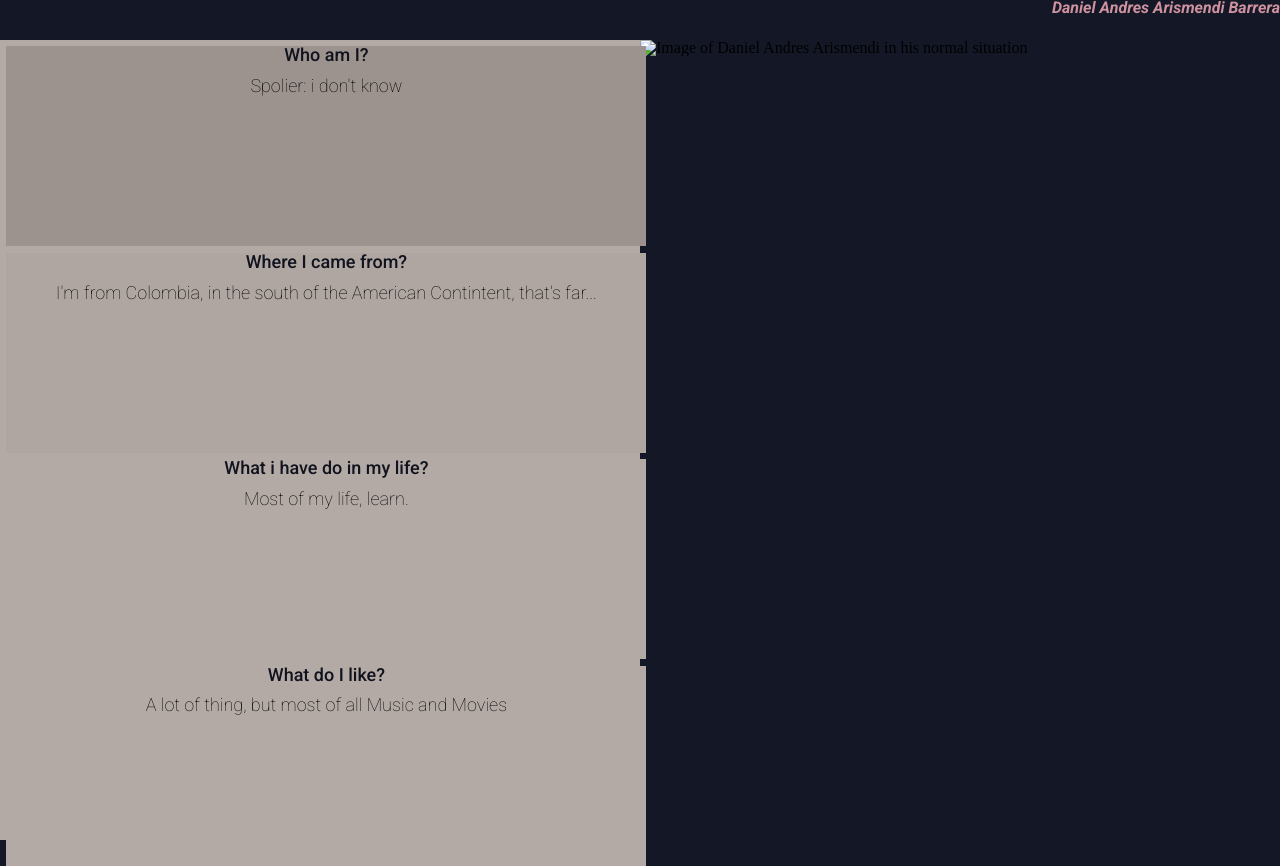
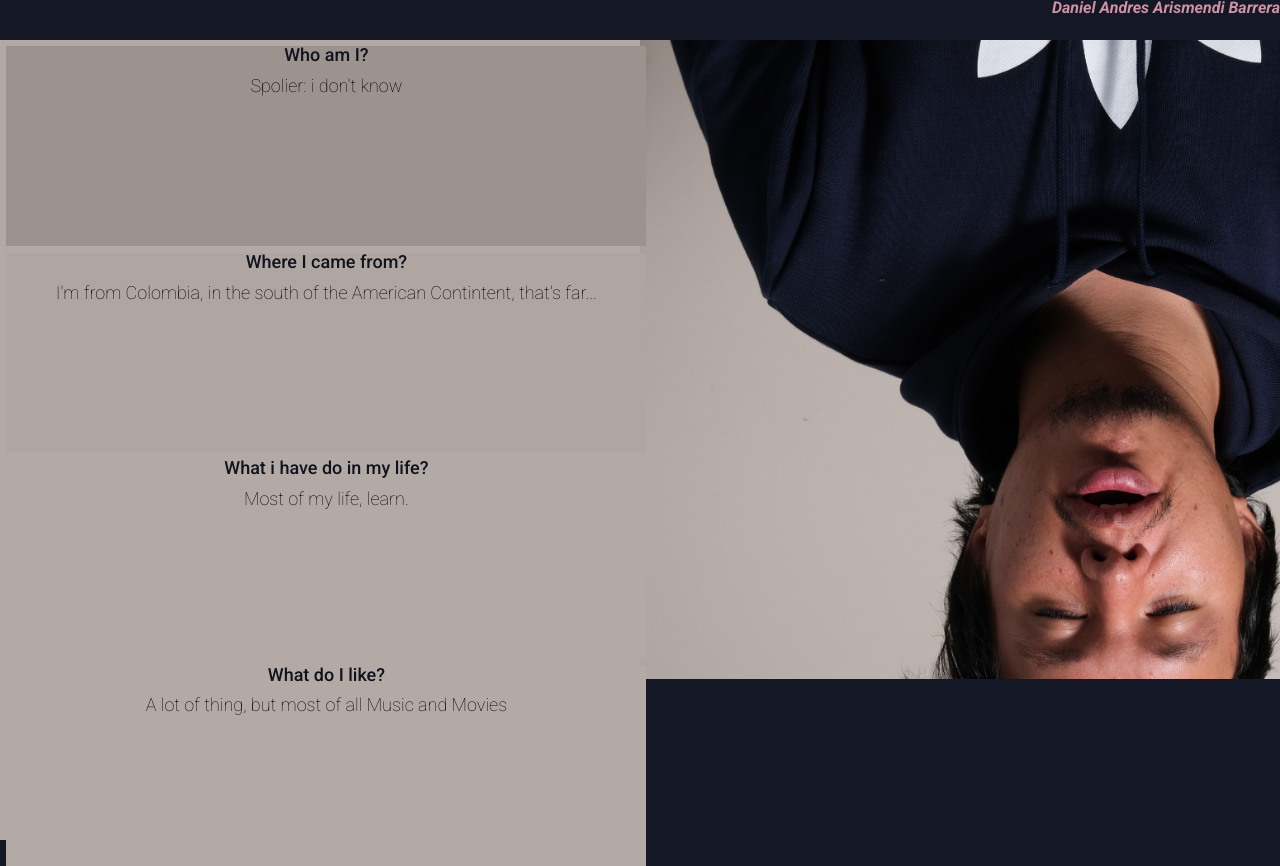
Before and after one commit to daab36/daab36Profile, a plain HTML site: page index.html in a window 1280 px wide. Drawn offline with Linux system fonts and the light colour scheme.

Commit message:
\ new backslash

```diff
--- a/index.html
+++ b/index.html
@@ -18,7 +18,7 @@
     </div>
     <div id="wrap">
         <div id="window1" class="window">
-            <img src="/daab36Profile/blob/main/Images/DanielArismendi.jpg"
+            <img src="Images\DanielArismendi.jpg"
                 id="daniel" alt="Image of Daniel Andres Arismendi in his normal situation">
         </div>
         <div id="window2" class="window">
```
